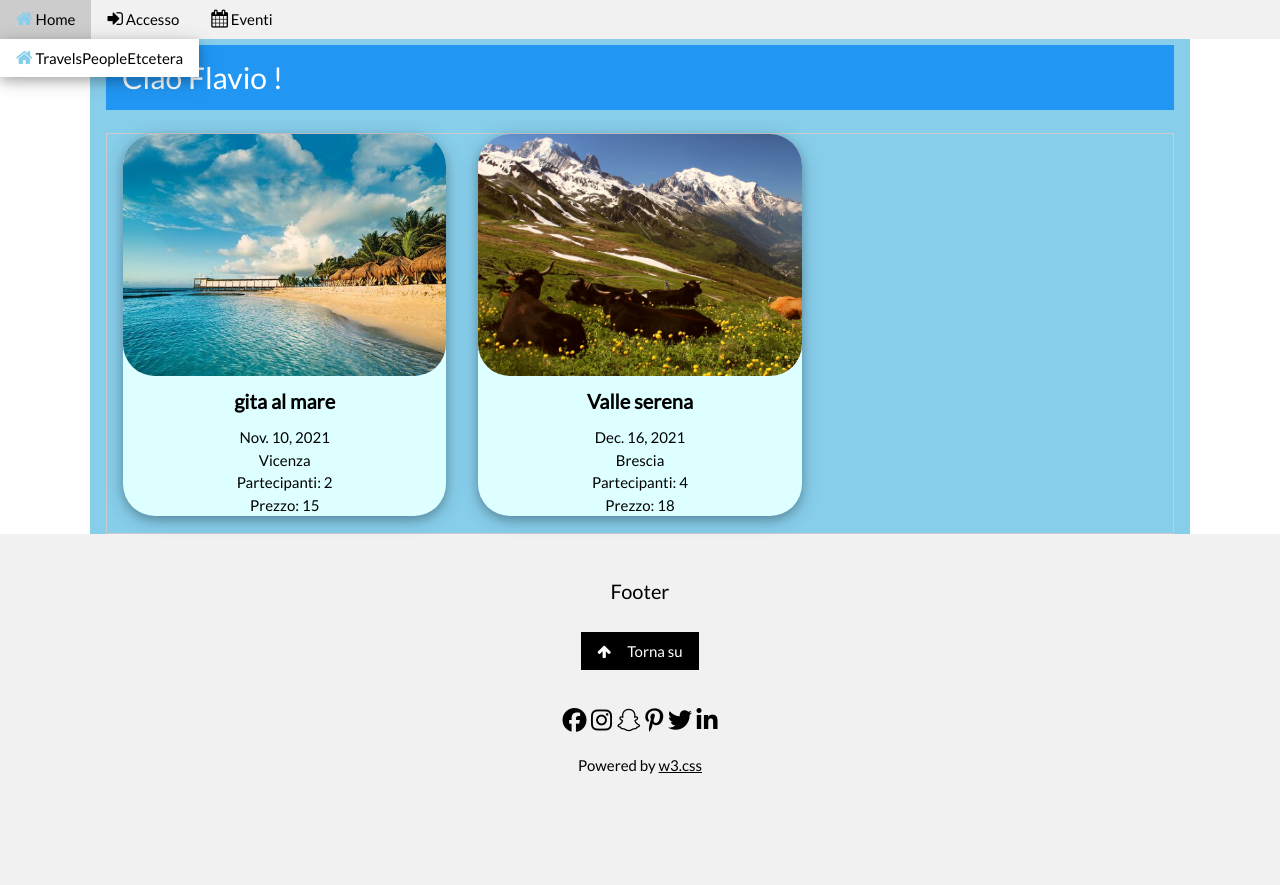
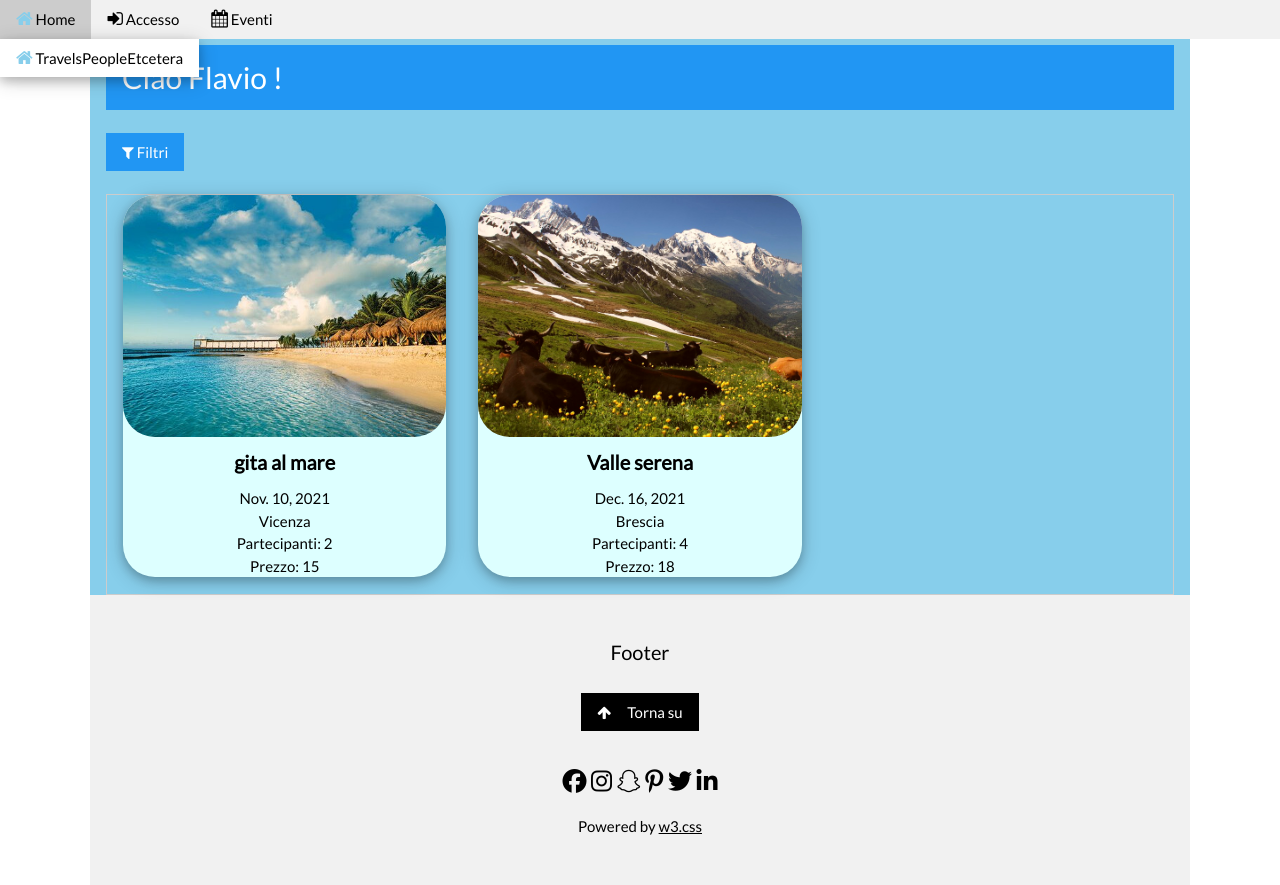
Before and after one commit to FlavioBortolan/TravelsEtc, a Django app: page /TravelsApp/events/1/ in a window 1280 px wide. Before the commit the page ends 774 px from the top, so only its background shows below. Run offline with Django 3.2, Linux system fonts and the light colour scheme; a user stored in the database is signed in; data comes from the database, SQL or seed files in the repository; both versions use the stored data as it was after the commit; some libraries are stand-ins or nearby versions; some web fonts are replaced.

Commit message:
Added event list filter button

```diff
--- a/TravelsApp/templates/TravelsApp/base.html
+++ b/TravelsApp/templates/TravelsApp/base.html
@@ -166,6 +166,14 @@
   dots[slideIndex-1].className += " w3-white";
 }
 
+function ShowHide(elName){
+  var x = document.getElementById(elName);
+  if (x.style.display === "none") {
+    x.style.display = "block";
+  } else {
+    x.style.display = "none";
+  }
+}
 
 function triggerPost() {
   $('#event_filter_form').trigger( "submit" );
--- a/TravelsApp/templates/TravelsApp/event_list.html
+++ b/TravelsApp/templates/TravelsApp/event_list.html
@@ -47,11 +47,24 @@
 
         {% endif %}
 
+        <div class="">
+
           <br>
+          <button class="w3-btn w3-blue w3-center" onclick="ShowHide('filtersDiv')">
+            <i class="fa fa-filter"></i>
+            Filtri</button>
+          <br>
+          <br>
+
+        </div>
+
+        <div id="filtersDiv">
+
           <!--Filters form-->
           {% if filter_mode == "all" or filter_mode == "apply_filter" %}
             <form id = "event_filter_form" action="{% url 'TravelsApp:events' filter_mode='apply_filter' %}" method="POST">
               {% csrf_token %}
+
 
                 <div class="w3-row w3-border">
 
@@ -148,8 +161,9 @@
 
                 </div>
 
+
             </form>
-
+          </div>
         {% endif %}
 
         <!-- List of events -->
--- a/todo.txt
+++ b/todo.txt
@@ -2,7 +2,7 @@
 
 
 - gestione schermo formato cellulare.
-  >lista eventi
+  >lista eventi: https://www.w3schools.com/howto/howto_js_toggle_hide_show.asp
   >...
 - print dei log in una funzione a parte un po' piu strutturata.
 
```
Also changed, not shown: db.sqlite3. Lines whose indentation alone changed are shown as unchanged.
